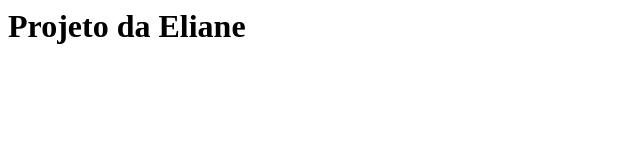
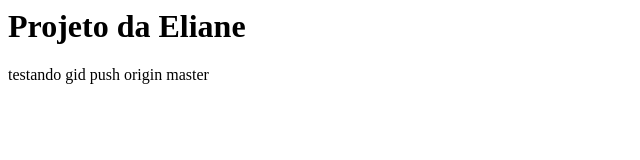
Before and after one commit to elianeq/curso-git-, a plain HTML site: page index.html in a window 1280 px wide. Shown: the whole page, without its empty margins (0-640 px from the left). Drawn offline with Linux system fonts and the light colour scheme.

Commit message:
Testando gid push origin master

```diff
--- a/index.html
+++ b/index.html
@@ -3,5 +3,6 @@
     </head>
     <body>
 		<h1> Projeto da Eliane</h1>
+		<p> testando gid push origin master</p>
     </body>
 </html>
```
